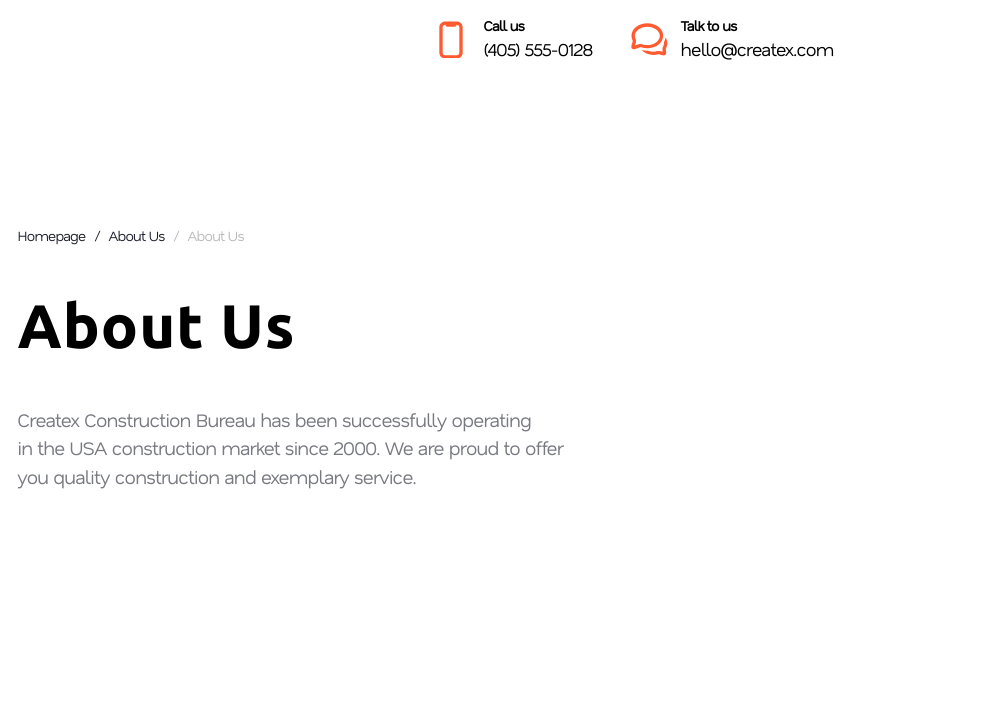
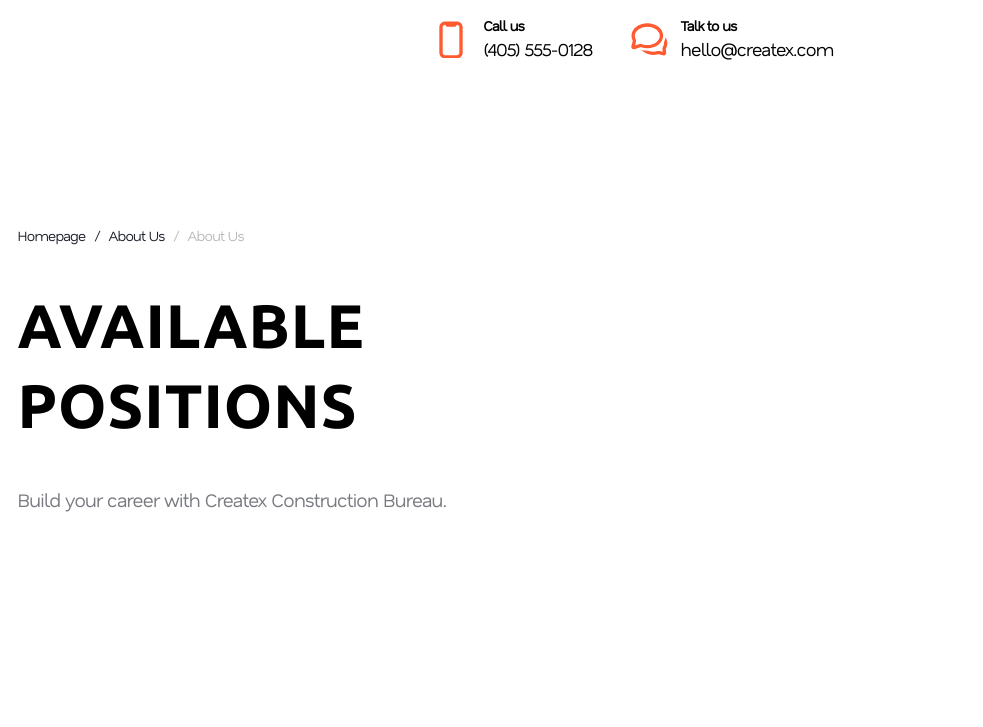
Before and after one commit to Ilya-Poltawezc/project-11, a website with bundled scripts: page avaliable.html in a window 1280 px wide. Shown: the part 73-800 px from the top of the page, without its empty margins (0-983 px from the left). Built offline with nearby package versions, Linux system fonts and the light colour scheme.

Commit message:
continuation

```diff
--- a/avaliable.html
+++ b/avaliable.html
@@ -76,11 +76,9 @@
                 <p class="avaible__block-block--desc">/</p>
                 <p class="avaible__block-block--desc">About Us</p>
             </div>
-            <h1 class="avaible__block-title">About Us</h1>
+            <h1 class="avaible__block-title">AVAILABLE<br/> POSITIONS</h1>
             <p class="avaible__block-description">
-                Createx Construction Bureau has been successfully operating<br/>
-                in the USA construction market since 2000. We are proud to offer<br/>
-                you quality construction and exemplary service.
+                Build your career with Createx Construction Bureau.
             </p>
         </div>
     </header>
```
